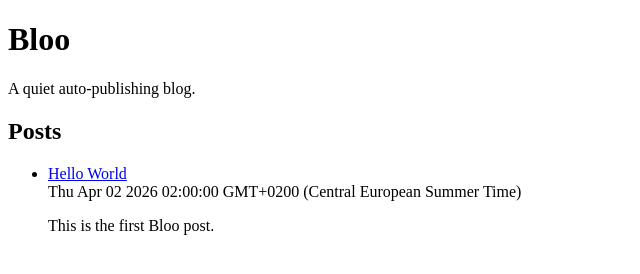
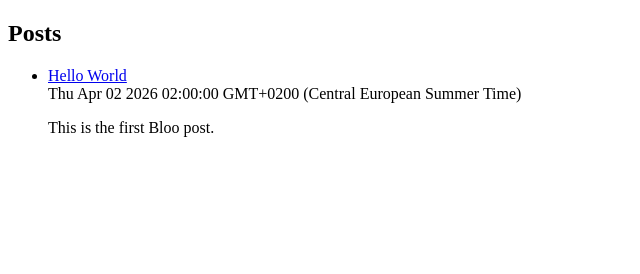
Before and after one commit to maxeozakh/bloo, a website: page docs/index.html in a window 1280 px wide. Shown: the whole page, without its empty margins (0-640 px from the left). Drawn offline with Linux system fonts and the light colour scheme.

Commit message:
auto-publish 2026-04-02T11:11:50.065Z

```diff
--- a/docs/index.html
+++ b/docs/index.html
@@ -6,8 +6,6 @@
     <title>Bloo</title>
   </head>
   <body>
-    <h1>Bloo</h1>
-    <p>A quiet auto-publishing blog.</p>
     <h2>Posts</h2>
     <ul>
             <li>
```
